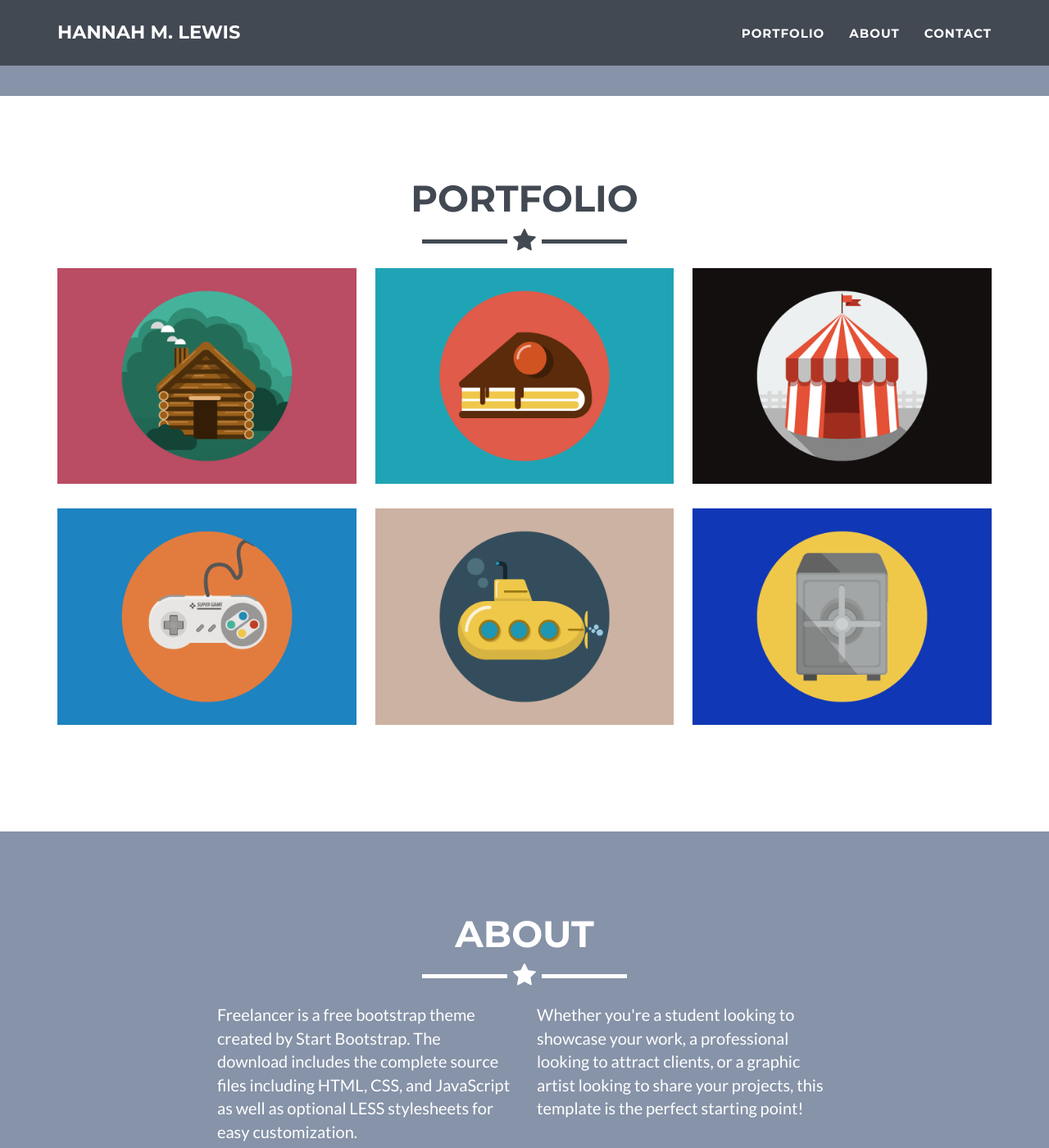
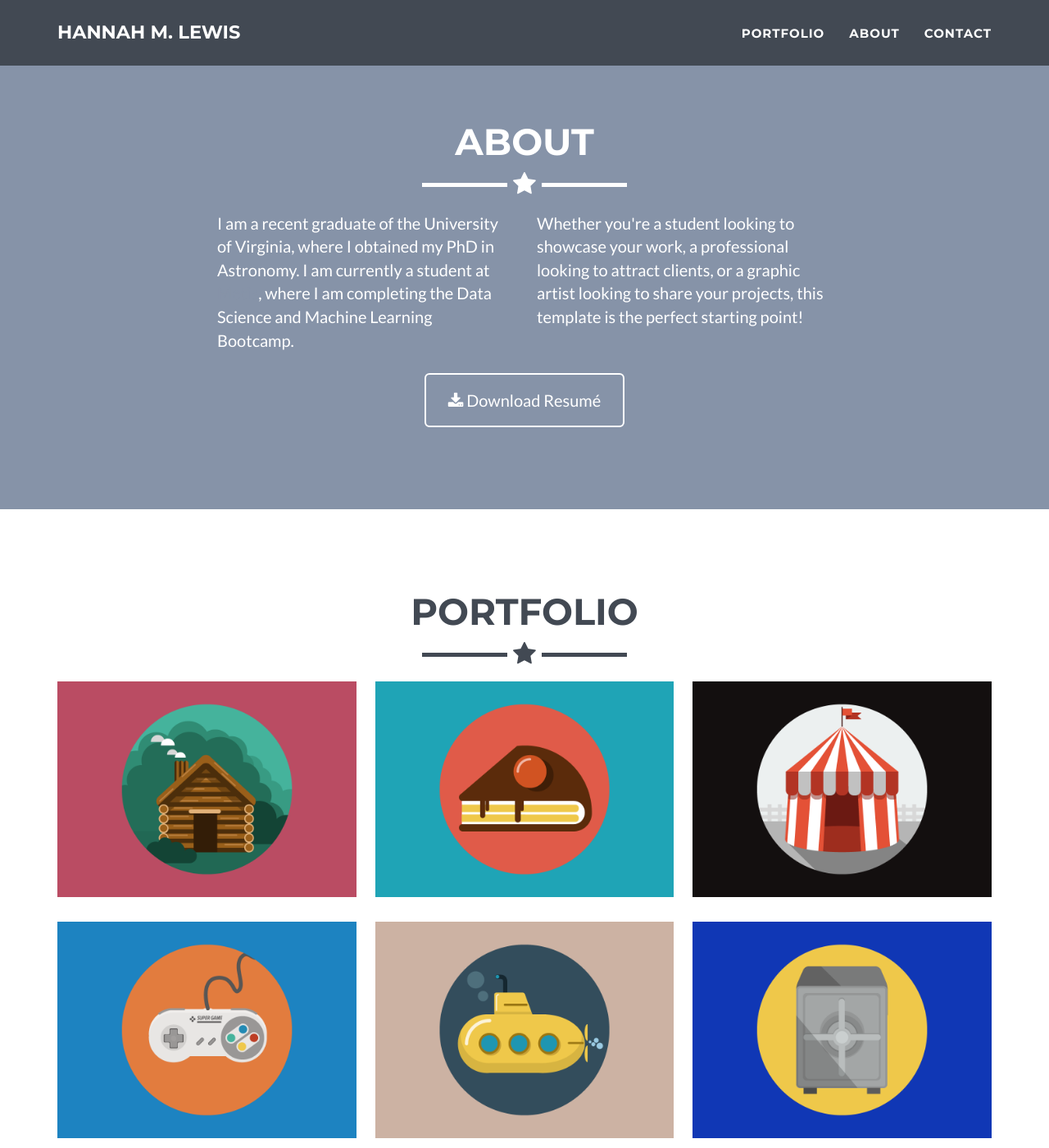
Before and after one commit to hmlewis-astro/hmlewis-astro.github.io, a Jekyll site: the page built from _posts/2014-07-18-project-1.markdown, in a window 1280 px wide and 1400 px high, scrolled down 741 px. Shown: the whole window at 82% size. Built offline with Jekyll 4.4.1, drawn with Linux system fonts in a browser that asks for light colours.

Commit message:
update about

```diff
--- a/_includes/about.html
+++ b/_includes/about.html
@@ -9,7 +9,7 @@
             </div>
             <div class="row">
                 <div class="col-lg-4 col-lg-offset-2">
-                    <p>Freelancer is a free bootstrap theme created by Start Bootstrap. The download includes the complete source files including HTML, CSS, and JavaScript as well as optional LESS stylesheets for easy customization.</p>
+                    <p>I am a recent graduate of the University of Virginia, where I obtained my PhD in Astronomy. I am currently a student at <a href="https://www.thisismetis.com/bootcamps/online-machine-learning-bootcamp"> Metis</a>, where I am completing the Data Science and Machine Learning Bootcamp.</p>
                 </div>
                 <div class="col-lg-4">
                     <p>Whether you're a student looking to showcase your work, a professional looking to attract clients, or a graphic artist looking to share your projects, this template is the perfect starting point! </p>
--- a/_layouts/default.html
+++ b/_layouts/default.html
@@ -4,8 +4,8 @@
     <body id="page-top" class="index">
     {% include nav.html %}
     {% include header.html %}
+    {% include about.html %}
     {% include portfolio_grid.html %}
-    {% include about.html %}
 
     {% if site.contact == "static" %}
     {% include contact_static.html %}
```
Also changed, not shown: img/profile.png.
